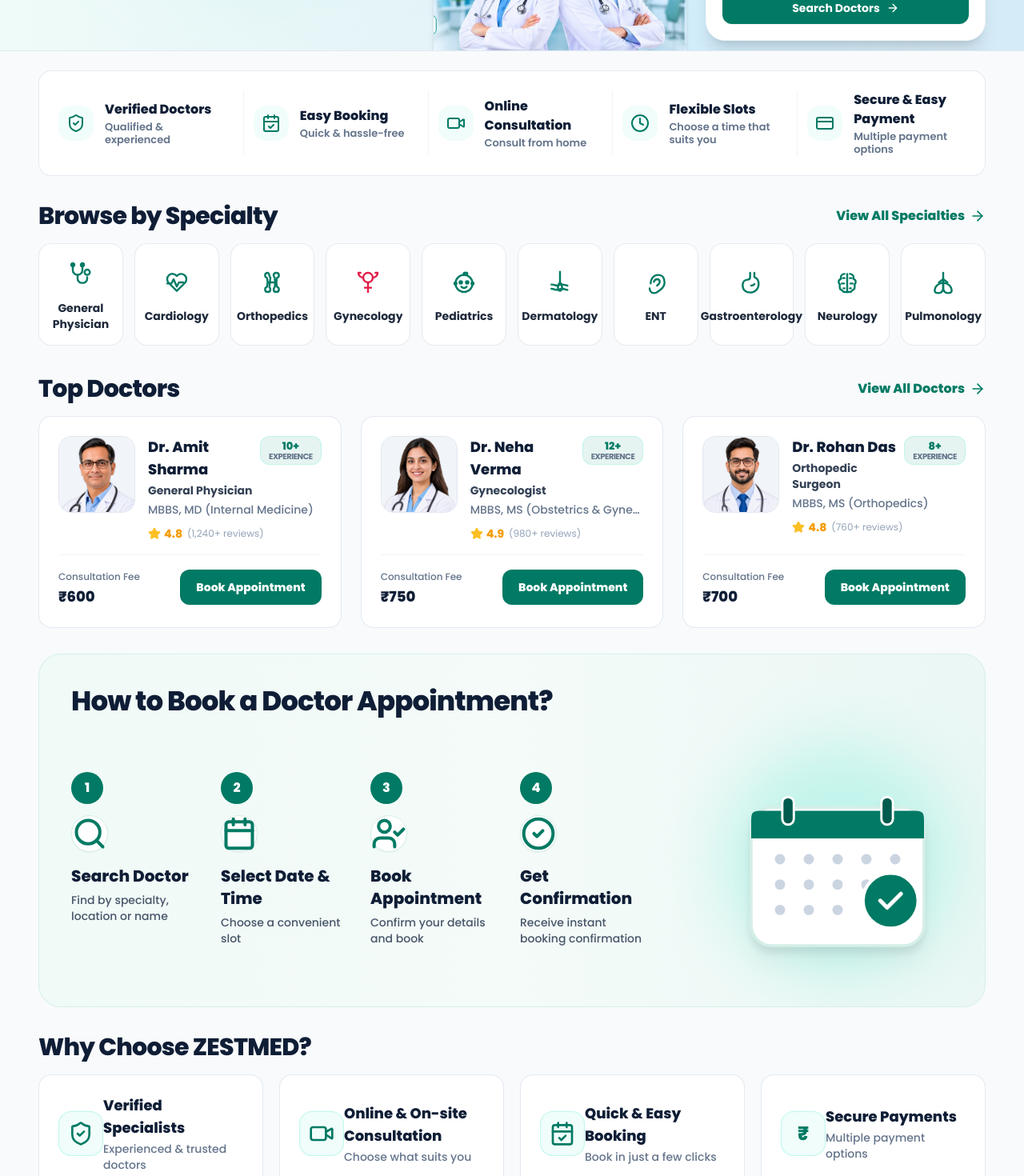
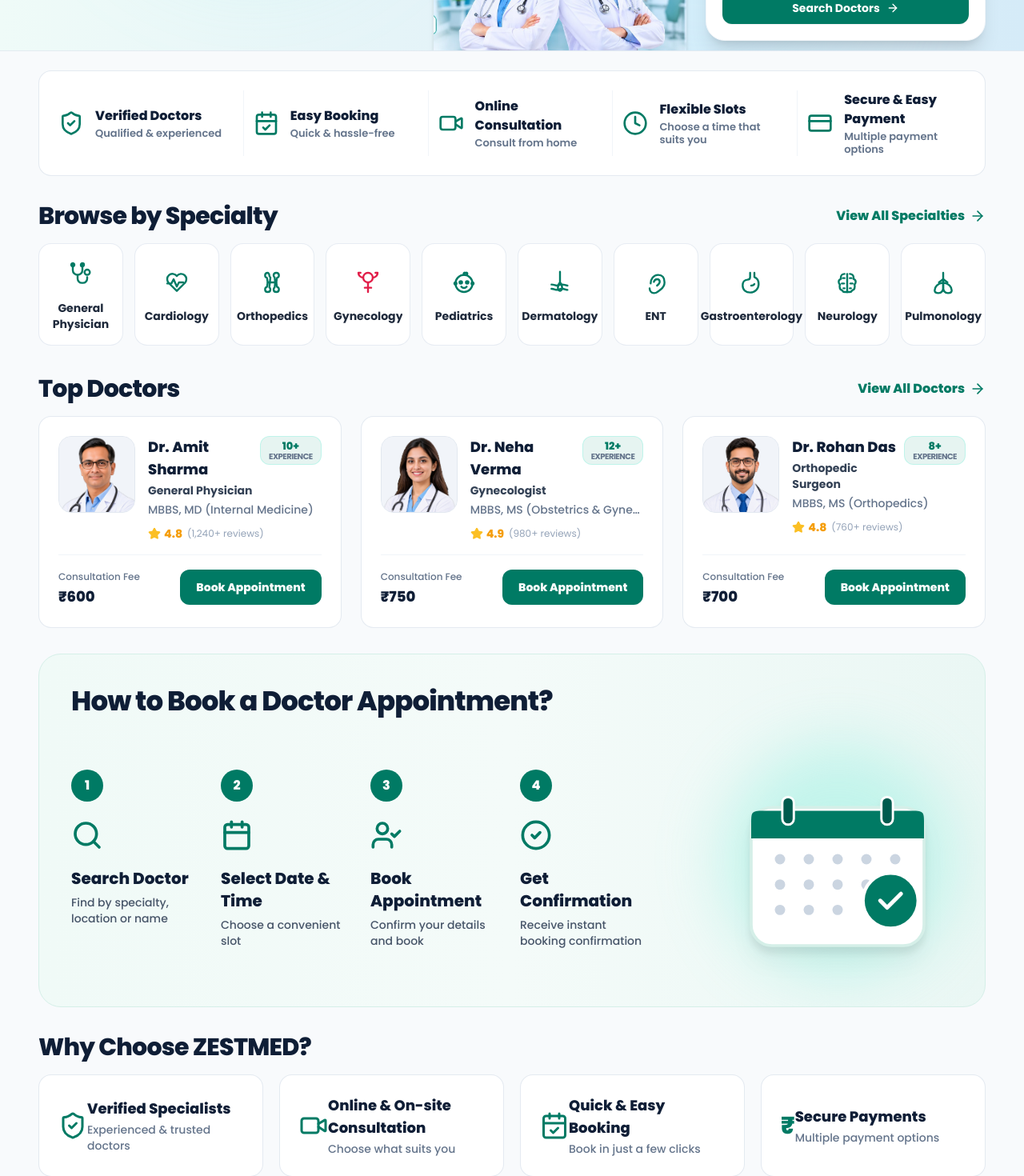
Before and after one commit to Ajayendra30/ZESTMED, a React (Vite) app: page /doctor in a window 1280 px wide. Shown: the part 460-1930 px from the top of the page at 80% size. Built offline with nearby package versions, Linux system fonts and the light colour scheme.

Commit message:
Remove green background boxes surrounding icons on Doctor Appointment page

```diff
--- a/src/pages/DoctorAppointmentPage.jsx
+++ b/src/pages/DoctorAppointmentPage.jsx
@@ -329,8 +329,8 @@ export default function DoctorAppointmentPage() {
 
             {/* Feature 1 */}
             <div className="flex items-center gap-3.5 pt-2 sm:pt-0 first:pt-0 sm:first:pl-0 pl-1 sm:pl-3">
-              <div className="w-11 h-11 rounded-2xl bg-teal-50/90 text-[#007A64] flex items-center justify-center shrink-0">
-                <ShieldCheck className="w-6 h-6 text-[#007A64]" />
+              <div className="shrink-0 flex items-center justify-center text-[#007A64]">
+                <ShieldCheck className="w-7 sm:w-8 h-7 sm:h-8 text-[#007A64]" />
               </div>
               <div>
                 <p className="text-sm sm:text-base font-black text-[#0F1E36] leading-tight">Verified Doctors</p>
@@ -340,8 +340,8 @@ export default function DoctorAppointmentPage() {
 
             {/* Feature 2 */}
             <div className="flex items-center gap-3.5 pt-2 sm:pt-0 pl-1 sm:pl-3">
-              <div className="w-11 h-11 rounded-2xl bg-teal-50/90 text-[#007A64] flex items-center justify-center shrink-0">
-                <CalendarCheck className="w-6 h-6 text-[#007A64]" />
+              <div className="shrink-0 flex items-center justify-center text-[#007A64]">
+                <CalendarCheck className="w-7 sm:w-8 h-7 sm:h-8 text-[#007A64]" />
               </div>
               <div>
                 <p className="text-sm sm:text-base font-black text-[#0F1E36] leading-tight">Easy Booking</p>
@@ -351,8 +351,8 @@ export default function DoctorAppointmentPage() {
 
             {/* Feature 3 */}
             <div className="flex items-center gap-3.5 pt-2 sm:pt-0 pl-1 sm:pl-3">
-              <div className="w-11 h-11 rounded-2xl bg-teal-50/90 text-[#007A64] flex items-center justify-center shrink-0">
-                <Video className="w-6 h-6 text-[#007A64]" />
+              <div className="shrink-0 flex items-center justify-center text-[#007A64]">
+                <Video className="w-7 sm:w-8 h-7 sm:h-8 text-[#007A64]" />
               </div>
               <div>
                 <p className="text-sm sm:text-base font-black text-[#0F1E36] leading-tight">Online Consultation</p>
@@ -362,8 +362,8 @@ export default function DoctorAppointmentPage() {
 
             {/* Feature 4 */}
             <div className="flex items-center gap-3.5 pt-2 sm:pt-0 pl-1 sm:pl-3">
-              <div className="w-11 h-11 rounded-2xl bg-teal-50/90 text-[#007A64] flex items-center justify-center shrink-0">
-                <Clock className="w-6 h-6 text-[#007A64]" />
+              <div className="shrink-0 flex items-center justify-center text-[#007A64]">
+                <Clock className="w-7 sm:w-8 h-7 sm:h-8 text-[#007A64]" />
               </div>
               <div>
                 <p className="text-sm sm:text-base font-black text-[#0F1E36] leading-tight">Flexible Slots</p>
@@ -373,8 +373,8 @@ export default function DoctorAppointmentPage() {
 
             {/* Feature 5 */}
             <div className="flex items-center gap-3.5 pt-2 sm:pt-0 pl-1 sm:pl-3">
-              <div className="w-11 h-11 rounded-2xl bg-teal-50/90 text-[#007A64] flex items-center justify-center shrink-0">
-                <CreditCard className="w-6 h-6 text-[#007A64]" />
+              <div className="shrink-0 flex items-center justify-center text-[#007A64]">
+                <CreditCard className="w-7 sm:w-8 h-7 sm:h-8 text-[#007A64]" />
               </div>
               <div>
                 <p className="text-sm sm:text-base font-black text-[#0F1E36] leading-tight">Secure & Easy Payment</p>
@@ -579,8 +579,8 @@ export default function DoctorAppointmentPage() {
                 <div className="w-9 h-9 sm:w-10 sm:h-10 rounded-full bg-[#007A64] text-white text-sm sm:text-base font-black flex items-center justify-center mb-3.5 shadow-2xs">
                   1
                 </div>
-                <div className="w-18 h-18 sm:w-22 sm:h-22 rounded-2xl sm:rounded-3xl bg-white border border-[#D5EFE8] text-[#007A64] flex items-center justify-center mb-4 shadow-xs">
-                  <Search className="w-9 h-9 sm:w-11 sm:h-11 text-[#007A64] stroke-[2.2]" />
+                <div className="w-12 sm:w-14 h-12 sm:h-14 flex items-center justify-start mb-3 text-[#007A64]">
+                  <Search className="w-8 sm:w-10 h-8 sm:h-10 text-[#007A64] stroke-[2.2]" />
                 </div>
                 <h4 className="text-base sm:text-lg lg:text-xl font-black text-[#0F1E36] leading-snug">
                   Search Doctor
@@ -595,8 +595,8 @@ export default function DoctorAppointmentPage() {
                 <div className="w-9 h-9 sm:w-10 sm:h-10 rounded-full bg-[#007A64] text-white text-sm sm:text-base font-black flex items-center justify-center mb-3.5 shadow-2xs">
                   2
                 </div>
-                <div className="w-18 h-18 sm:w-22 sm:h-22 rounded-2xl sm:rounded-3xl bg-white border border-[#D5EFE8] text-[#007A64] flex items-center justify-center mb-4 shadow-xs">
-                  <Calendar className="w-9 h-9 sm:w-11 sm:h-11 text-[#007A64] stroke-[2.2]" />
+                <div className="w-12 sm:w-14 h-12 sm:h-14 flex items-center justify-start mb-3 text-[#007A64]">
+                  <Calendar className="w-8 sm:w-10 h-8 sm:h-10 text-[#007A64] stroke-[2.2]" />
                 </div>
                 <h4 className="text-base sm:text-lg lg:text-xl font-black text-[#0F1E36] leading-snug">
                   Select Date & Time
@@ -611,8 +611,8 @@ export default function DoctorAppointmentPage() {
                 <div className="w-9 h-9 sm:w-10 sm:h-10 rounded-full bg-[#007A64] text-white text-sm sm:text-base font-black flex items-center justify-center mb-3.5 shadow-2xs">
                   3
                 </div>
-                <div className="w-18 h-18 sm:w-22 sm:h-22 rounded-2xl sm:rounded-3xl bg-white border border-[#D5EFE8] text-[#007A64] flex items-center justify-center mb-4 shadow-xs">
-                  <UserCheck className="w-9 h-9 sm:w-11 sm:h-11 text-[#007A64] stroke-[2.2]" />
+                <div className="w-12 sm:w-14 h-12 sm:h-14 flex items-center justify-start mb-3 text-[#007A64]">
+                  <UserCheck className="w-8 sm:w-10 h-8 sm:h-10 text-[#007A64] stroke-[2.2]" />
                 </div>
                 <h4 className="text-base sm:text-lg lg:text-xl font-black text-[#0F1E36] leading-snug">
                   Book Appointment
@@ -627,8 +627,8 @@ export default function DoctorAppointmentPage() {
                 <div className="w-9 h-9 sm:w-10 sm:h-10 rounded-full bg-[#007A64] text-white text-sm sm:text-base font-black flex items-center justify-center mb-3.5 shadow-2xs">
                   4
                 </div>
-                <div className="w-18 h-18 sm:w-22 sm:h-22 rounded-2xl sm:rounded-3xl bg-white border border-[#D5EFE8] text-[#007A64] flex items-center justify-center mb-4 shadow-xs">
-                  <CheckCircle2 className="w-9 h-9 sm:w-11 sm:h-11 text-[#007A64] stroke-[2.2]" />
+                <div className="w-12 sm:w-14 h-12 sm:h-14 flex items-center justify-start mb-3 text-[#007A64]">
+                  <CheckCircle2 className="w-8 sm:w-10 h-8 sm:h-10 text-[#007A64] stroke-[2.2]" />
                 </div>
                 <h4 className="text-base sm:text-lg lg:text-xl font-black text-[#0F1E36] leading-snug">
                   Get Confirmation
@@ -701,8 +701,8 @@ export default function DoctorAppointmentPage() {
 
             {/* Card 1 */}
             <div className="bg-white rounded-2xl border border-slate-200/90 p-5 sm:p-6 flex items-center gap-4.5 shadow-2xs hover:shadow-md hover:border-teal-300 transition-all group">
-              <div className="w-13 h-13 sm:w-14 sm:h-14 rounded-2xl bg-teal-50 border border-teal-200/60 text-[#007A64] flex items-center justify-center shrink-0 group-hover:scale-105 transition-transform">
-                <ShieldCheck className="w-7 h-7 sm:w-8 sm:h-8 text-[#007A64]" />
+              <div className="shrink-0 flex items-center justify-center text-[#007A64] group-hover:scale-105 transition-transform">
+                <ShieldCheck className="w-8 sm:w-9 h-8 sm:h-9 text-[#007A64] stroke-[2]" />
               </div>
               <div>
                 <h4 className="text-base sm:text-lg font-black text-[#0F1E36]">Verified Specialists</h4>
@@ -712,8 +712,8 @@ export default function DoctorAppointmentPage() {
 
             {/* Card 2 */}
             <div className="bg-white rounded-2xl border border-slate-200/90 p-5 sm:p-6 flex items-center gap-4.5 shadow-2xs hover:shadow-md hover:border-teal-300 transition-all group">
-              <div className="w-13 h-13 sm:w-14 sm:h-14 rounded-2xl bg-teal-50 border border-teal-200/60 text-[#007A64] flex items-center justify-center shrink-0 group-hover:scale-105 transition-transform">
-                <Video className="w-7 h-7 sm:w-8 sm:h-8 text-[#007A64]" />
+              <div className="shrink-0 flex items-center justify-center text-[#007A64] group-hover:scale-105 transition-transform">
+                <Video className="w-8 sm:w-9 h-8 sm:h-9 text-[#007A64] stroke-[2]" />
               </div>
               <div>
                 <h4 className="text-base sm:text-lg font-black text-[#0F1E36]">Online & On-site Consultation</h4>
@@ -723,8 +723,8 @@ export default function DoctorAppointmentPage() {
 
             {/* Card 3 */}
             <div className="bg-white rounded-2xl border border-slate-200/90 p-5 sm:p-6 flex items-center gap-4.5 shadow-2xs hover:shadow-md hover:border-teal-300 transition-all group">
-              <div className="w-13 h-13 sm:w-14 sm:h-14 rounded-2xl bg-teal-50 border border-teal-200/60 text-[#007A64] flex items-center justify-center shrink-0 group-hover:scale-105 transition-transform">
-                <CalendarCheck className="w-7 h-7 sm:w-8 sm:h-8 text-[#007A64]" />
+              <div className="shrink-0 flex items-center justify-center text-[#007A64] group-hover:scale-105 transition-transform">
+                <CalendarCheck className="w-8 sm:w-9 h-8 sm:h-9 text-[#007A64] stroke-[2]" />
               </div>
               <div>
                 <h4 className="text-base sm:text-lg font-black text-[#0F1E36]">Quick & Easy Booking</h4>
@@ -734,8 +734,8 @@ export default function DoctorAppointmentPage() {
 
             {/* Card 4 */}
             <div className="bg-white rounded-2xl border border-slate-200/90 p-5 sm:p-6 flex items-center gap-4.5 shadow-2xs hover:shadow-md hover:border-teal-300 transition-all group">
-              <div className="w-13 h-13 sm:w-14 sm:h-14 rounded-2xl bg-teal-50 border border-teal-200/60 text-[#007A64] flex items-center justify-center shrink-0 group-hover:scale-105 transition-transform">
-                <span className="text-2xl font-black text-[#007A64]">₹</span>
+              <div className="shrink-0 flex items-center justify-center text-[#007A64] group-hover:scale-105 transition-transform">
+                <span className="text-3xl font-black text-[#007A64]">₹</span>
               </div>
               <div>
                 <h4 className="text-base sm:text-lg font-black text-[#0F1E36]">Secure Payments</h4>
@@ -927,8 +927,8 @@ export default function DoctorAppointmentPage() {
             {/* Modal Header */}
             <div className="flex items-center justify-between px-6 py-4 border-b border-slate-100 bg-gradient-to-r from-teal-50/70 to-white sticky top-0 z-10">
               <div className="flex items-center gap-3">
-                <div className="w-10 h-10 rounded-2xl bg-[#007A64] text-white flex items-center justify-center shadow-xs shrink-0">
-                  <Stethoscope className="w-5 h-5" />
+                <div className="shrink-0 flex items-center justify-center text-[#007A64]">
+                  <Stethoscope className="w-6 h-6 text-[#007A64]" />
                 </div>
                 <div>
                   <h3 className="text-base sm:text-lg font-black text-[#0F1E36]">
```
